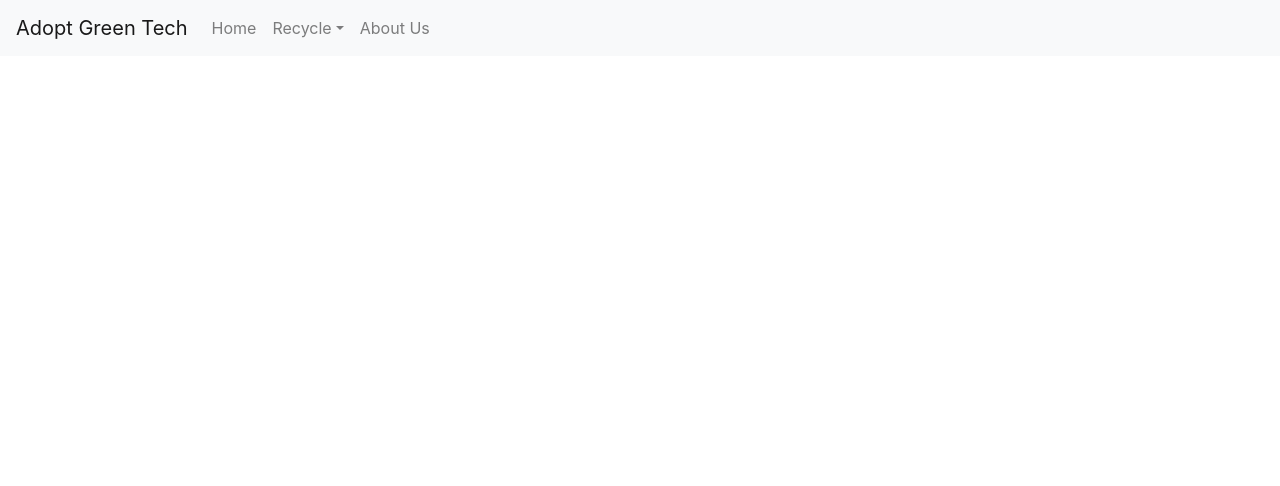
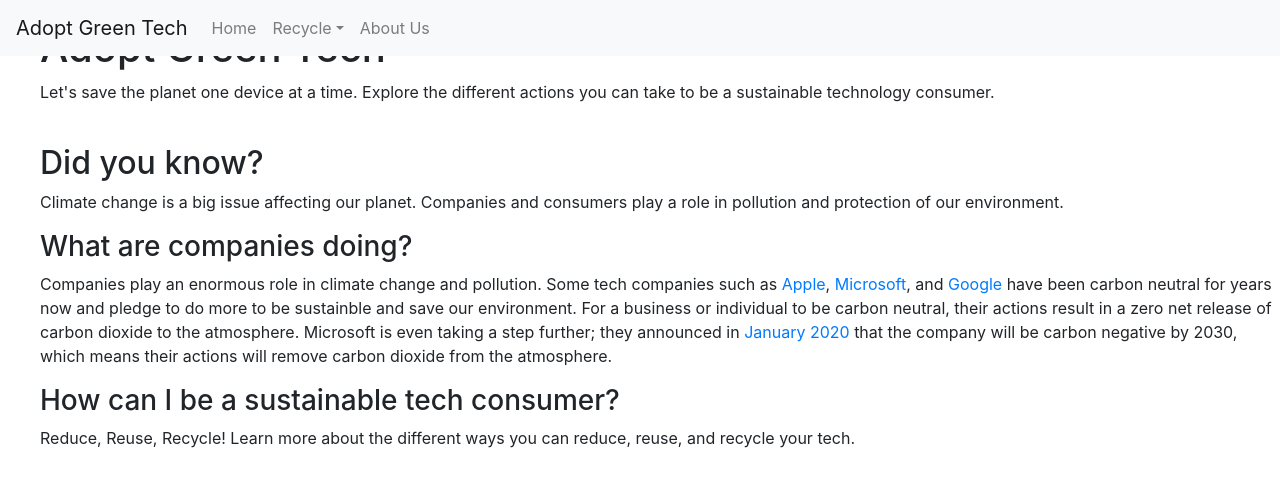
Before and after one commit to rebeckur/adopt-green-tech, a React (Create React App) app: page / in a window 1280 px wide. Shown: the top 486 px of the page. Built offline with nearby package versions, Linux system fonts and the light colour scheme.

Commit message:
Adding content to home page

```diff
--- a/src/components/Home.js
+++ b/src/components/Home.js
@@ -3,8 +3,29 @@ import React from 'react';
 export default class Home extends React.Component {
     render() {
         return(
-            <div>
-                <p>Home</p>
+            <div className="page">
+                <h1>Adopt Green Tech</h1>
+                <p>Let's save the planet one device at a time. Explore the different actions you can take to be a sustainable technology consumer.</p>
+
+                <br />
+                <h2>Did you know?</h2>
+                <p>Climate change is a big issue affecting our planet. Companies and consumers play a role in pollution and protection of our environment.</p>
+
+                <h3>What are companies doing?</h3>
+                <p>
+                Companies play an enormous role in climate change and pollution.
+                Some tech companies such as <a href="https://www.apple.com/environment/" target="_blank" rel="noreferrer noopener">Apple</a>, <a
+                href="https://www.microsoft.com/en-us/corporate-responsibility/sustainability" target="_blank" rel="noreferrer noopener">Microsoft</a>, and <a href="https://sustainability.google/" target="_blank" rel="noreferrer noopener">Google</a> have
+                been carbon neutral for years now and pledge to do more to be sustainble and save our environment.
+                For a business or individual to be carbon neutral, their actions result in a zero net release of carbon dioxide to the atmosphere.
+                Microsoft is even taking a step further; they announced in <a href="https://news.microsoft.com/climate/#january-carbon-announcement">January 2020</a> that
+                the company will be carbon negative by 2030, which means their actions will remove carbon dioxide from the atmosphere.
+
+                </p>
+
+                <h3>How can I be a sustainable tech consumer?</h3>
+                <p>Reduce, Reuse, Recycle! Learn more about the different ways you can reduce, reuse, and recycle your tech.</p>
+
             </div>
         )
     }
```
